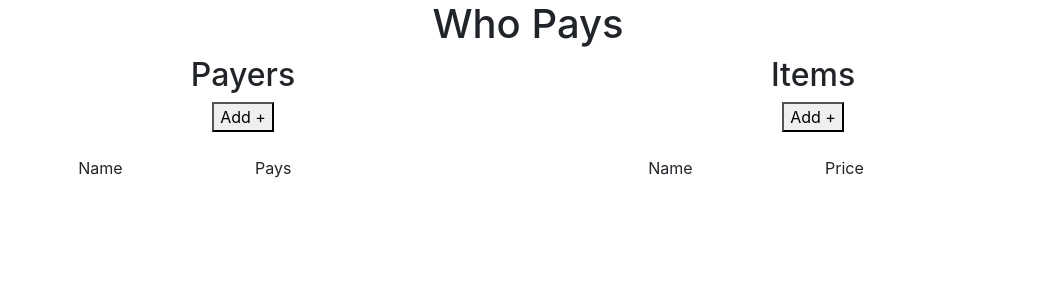
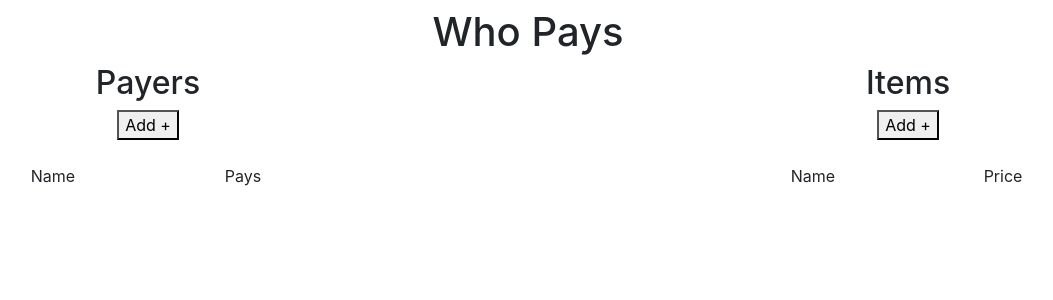
Before and after one commit to miguel-martinr/WhoPays, a React (Create React App) app: page / in a window 1280 px wide. Shown: the top 300 px of the page, without its empty margins (112-1165 px from the left). Built offline with nearby package versions, Linux system fonts and the light colour scheme.

Commit message:
Payer and Item refactored

```diff
--- a/src/App.tsx
+++ b/src/App.tsx
@@ -12,29 +12,31 @@ function App() {
 
   const dispatch = useAppDispatch();
 
-  const defaultPayerProps = { name: '', ammountToPay: 0, linkedItems: [], id: 'EMPTY_PAYER'};
-  const defaultItemProps = { name: '', price: 0, linkedPayers: [], id: 'EMPTY_ITEM'};
+  const defaultPayerProps = { name: '', ammountToPay: 0, linkedItems: [], id: 'EMPTY_PAYER' };
+  const defaultItemProps = { name: '', price: 0, linkedPayers: [], id: 'EMPTY_ITEM' };
 
 
   const addPayerHandler = () => {
-      dispatch(addPayer(defaultPayerProps));
+    dispatch(addPayer(defaultPayerProps));
   }
 
   const addItemHandler = () => {
-      dispatch(addItem(defaultItemProps));
+    dispatch(addItem(defaultItemProps));
   }
 
 
   return (
     <div className="App">
-      <Container>
+      <Container className="mt-2">
         <Row>
           <Col className='text-center'><h1>Who Pays</h1></Col>
         </Row>
 
+        {/* Titles */}
         <Row>
-          <Col className='text-center'><h2>Payers</h2></Col>
-          <Col className='text-center'><h2>Items</h2></Col>
+          <Col sm-4 className='text-center'><h2>Payers</h2></Col>
+          <Col sm-4></Col>
+          <Col sm-4 className='text-center'><h2>Items</h2></Col>
         </Row>
 
         {/* Buttons */}
@@ -46,6 +48,7 @@ function App() {
             />
           </Col>
 
+          <Col sm-4></Col>
           {/* Items */}
           <Col className='text-center'>
             <AddButton
@@ -54,18 +57,23 @@ function App() {
           </Col>
         </Row>
 
+        {/* Lists names */}
         <Row className='mt-4'>
+          {/* Payers */}
           <Col>
             <Row>
-              <Col className="text-center">Name</Col>
-              <Col>Pays</Col>
+              <Col sm-4 className="text-center">Name</Col>
+              <Col sm-4 className="text-center" >Pays</Col>
+              <Col sm-4></Col>
             </Row>
           </Col>
 
+          {/* Items */}
           <Col>
             <Row>
-              <Col className="text-center">Name</Col>
-              <Col>Price</Col>
+              <Col sm-4></Col>
+              <Col sm-4 className="text-center">Name</Col>
+              <Col sm-4 className="text-center" >Price</Col>
             </Row>
 
           </Col>
@@ -75,7 +83,7 @@ function App() {
         <Row>
           {/* Payers */}
           <Col className="text-center">
-              <PayersList />
+            <PayersList />
           </Col>
 
           {/* Items */}
--- a/src/features/Item/Item.tsx
+++ b/src/features/Item/Item.tsx
@@ -1,31 +1,36 @@
-import React from 'react'
+import { Col, Row } from 'react-bootstrap';
 import { useAppDispatch } from '../../app/hooks';
 import { ItemProps } from '../../types/ItemProps';
 import { updateItem } from '../state/whoPaysSlice';
+import { NameInput } from '../Utils/NameInput';
 
 
 export interface ItemComponentProps {
   item: ItemProps,
 }
 
+
 export const Item = ({ item }: ItemComponentProps) => {
+
   const dispatch = useAppDispatch();
-  const onNameChange = (event: React.ChangeEvent<HTMLInputElement>) => {
-    dispatch(updateItem({ ...item, name: event.target.value }));
-  }
-
   const onPriceChange = (event: React.ChangeEvent<HTMLInputElement>) => {
     dispatch(updateItem({ ...item, price: parseInt(event.target.value) }));
   }
+  return (
 
-  // const onLinkedPayersChange = (event: React.ChangeEvent<HTMLInputElement>) => {
-  //   onChange({ ...item, linkedPayers: []});
-  // }
-  return (
-    <>
-    <input type="text" defaultValue={item.name} onChange={onNameChange}/>
-    <input type="number" defaultValue={item.price} onChange={onPriceChange} />
-    <button>Link payer</button>
-    </>
+    <Row className="ms-5">
+      <Col>
+        <button>Link payer</button>
+      </Col>
+      <NameInput
+        itemOrPayer={item}
+        nameUpdater={updateItem}
+      >
+        <Col>
+          <input type="number" defaultValue={item.price} onChange={onPriceChange} />
+        </Col>
+      </NameInput>
+
+    </Row>
   )
 }
--- a/src/features/Payer/Payer.tsx
+++ b/src/features/Payer/Payer.tsx
@@ -1,8 +1,8 @@
-import React from 'react'
-import { PayerNotFoundError } from '../../app/Errors';
-import { useAppDispatch, useAppSelector } from '../../app/hooks';
+import { Col, Row } from 'react-bootstrap';
 import { PayerProps } from '../../types/PayerProps';
 import { updatePayer } from '../state/whoPaysSlice';
+import { NameInput } from '../Utils/NameInput';
+
 
 export interface PayerComponentProps {
   payer: PayerProps,
@@ -11,20 +11,19 @@ export interface PayerComponentProps {
 
 export const Payer = ({ payer }: PayerComponentProps) => {
 
-  const dispatch = useAppDispatch();
-  const payerInStore = useAppSelector(({ WhoPays }) => WhoPays.payers.find(p => p.id === payer.id));
-
-  if (!payerInStore) throw new PayerNotFoundError(payer.id);
-
-  const onNameChange = (event: React.ChangeEvent<HTMLInputElement>) => {
-    dispatch(updatePayer({ ...payerInStore, name: event.target.value }));
-  };
-
   return (
-    <>
-    <input type="text" defaultValue={payer.name} onChange={onNameChange}/>
-    <input type="number" defaultValue={payer.ammountToPay}/>
-    <button>Link item</button>
-    </>
+    <Row className="me-5">
+      <NameInput
+        itemOrPayer={payer}
+        nameUpdater={updatePayer}
+      >
+        <Col>
+          <input type="number" defaultValue={payer.ammountToPay} readOnly />
+        </Col>
+      </NameInput>
+      <Col>
+        <button>Link Item</button>
+      </Col>
+    </Row>
   )
 }
--- /dev/null
+++ b/src/features/Utils/NameInput.tsx
@@ -0,0 +1,34 @@
+import { Action, ActionCreatorWithPayload } from '@reduxjs/toolkit';
+import React from 'react'
+import { Col } from 'react-bootstrap';
+import { useAppDispatch } from '../../app/hooks';
+import { ItemProps } from '../../types/ItemProps';
+import { PayerProps } from '../../types/PayerProps';
+import { updateItem } from '../state/whoPaysSlice';
+
+export type Updater = (itemOrPayer: ItemProps | PayerProps) => Action;
+
+export interface GeneralInputProps {
+  itemOrPayer: ItemProps | PayerProps,
+  nameUpdater: any,
+  children: React.ReactNode,
+}
+
+
+export const NameInput = ({ itemOrPayer, nameUpdater, children }: GeneralInputProps) => {
+  const dispatch = useAppDispatch();
+
+
+  const onNameChange = (event: React.ChangeEvent<HTMLInputElement>) => {
+    dispatch(nameUpdater({ ...itemOrPayer, name: event.target.value }));
+  }
+
+  return (
+    <>
+      <Col>
+        <input type="text" defaultValue={itemOrPayer.name} onChange={onNameChange} />
+      </Col>
+      {children}
+    </>
+  )
+}
```
